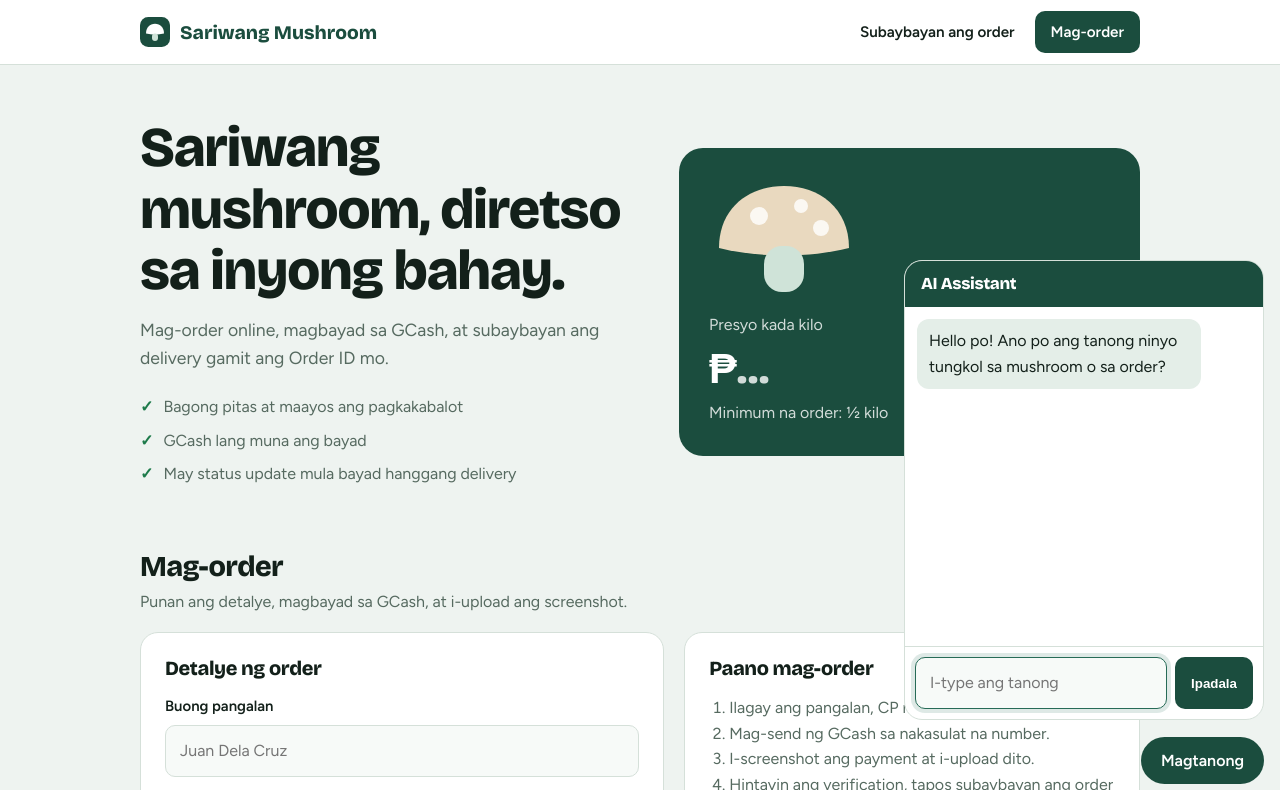
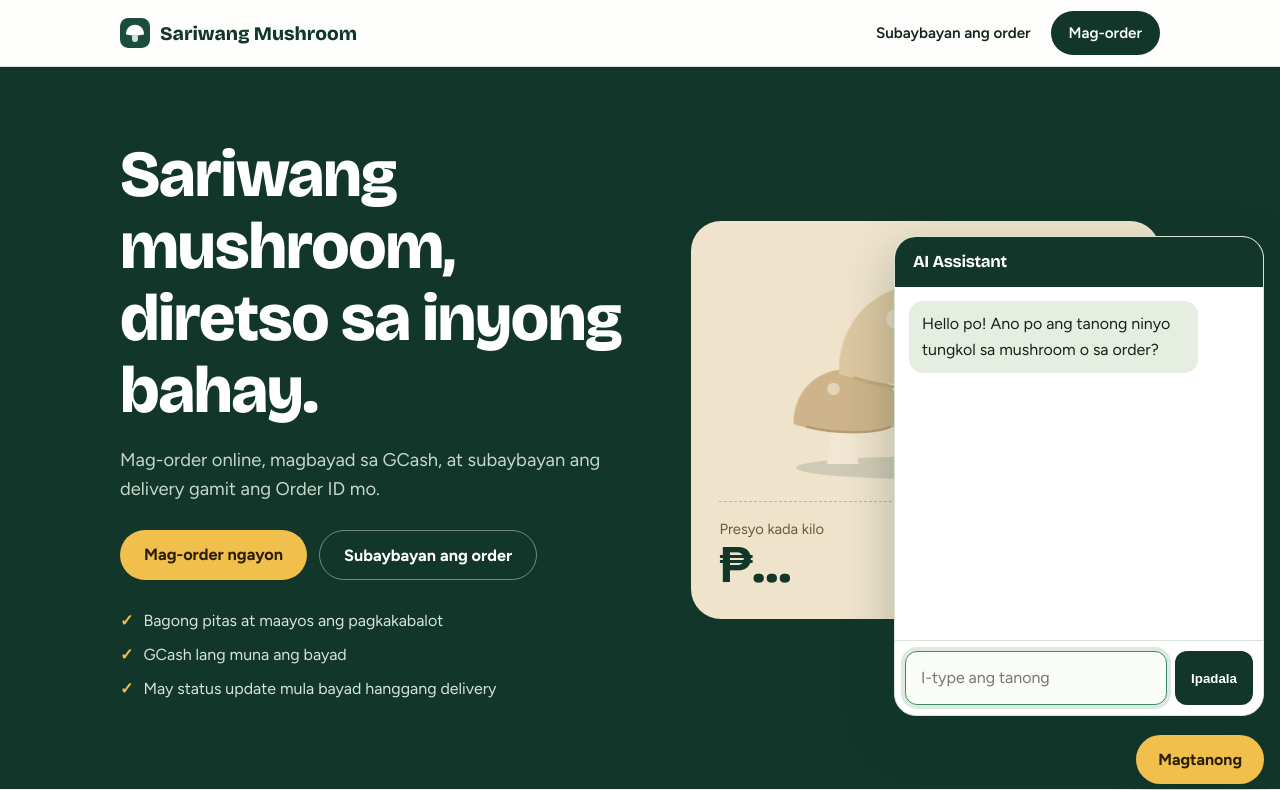
Before and after one commit to joelazana68-netizen/githubxapp, a plain HTML site: page index.html in a window 1280 px wide. Both pictures are taken after a click on the button "Magtanong". Shown: the top 790 px of the page. Drawn offline with nearby package versions, Linux system fonts and the light colour scheme; no server answers.

Commit message:
index.html

```diff
--- a/index.html
+++ b/index.html
@@ -3,89 +3,110 @@
 <head>
 <meta charset="utf-8">
 <meta name="viewport" content="width=device-width, initial-scale=1">
+<meta name="theme-color" content="#12372a">
 <title>Sariwang Mushroom | Order at Subaybayan</title>
 <link rel="preconnect" href="https://fonts.googleapis.com">
 <link rel="preconnect" href="https://fonts.gstatic.com" crossorigin>
-<link href="https://fonts.googleapis.com/css2?family=Bricolage+Grotesque:wght@600;800&family=Figtree:wght@400;600&display=swap" rel="stylesheet">
+<link href="https://fonts.googleapis.com/css2?family=Bricolage+Grotesque:wght@600;700;800&family=Figtree:wght@400;500;600;700&display=swap" rel="stylesheet">
 <style>
-:root{--bg:#eef3f0;--card:#fff;--ink:#13201a;--mute:#566a60;--line:#d5e0d9;--g:#1b4d3e;--g2:#276b57;--gc:#0a6cf0;--soft:#e4eee8;--err:#b3261e;--ok:#1d7a4a}
+:root{--bg:#f2f5ee;--card:#fff;--ink:#14231c;--mute:#55675d;--line:#dbe3d6;--g:#12372a;--g2:#1f5a43;--moss:#3c8a62;--gold:#f0bf4c;--gold2:#e4ac2c;--tan:#efe3cc;--gc:#0a6cf0;--soft:#e6eee2;--err:#b3261e;--ok:#1d7a4a}
 *{box-sizing:border-box}
+html{scroll-behavior:smooth;scroll-padding-top:76px}
 body{margin:0;background:var(--bg);color:var(--ink);font:400 16px/1.6 Figtree,system-ui,sans-serif}
 h1,h2,h3{font-family:"Bricolage Grotesque",system-ui,sans-serif;margin:0;letter-spacing:-.02em;line-height:1.1}
-.w{max-width:1040px;margin:0 auto;padding:0 20px}
-header{background:var(--card);border-bottom:1px solid var(--line);position:sticky;top:0;z-index:5}
-header .w{display:flex;align-items:center;gap:20px;height:64px}
+.w{max-width:1080px;margin:0 auto;padding:0 20px}
+header{background:rgba(255,255,255,.88);backdrop-filter:blur(10px);-webkit-backdrop-filter:blur(10px);border-bottom:1px solid var(--line);position:sticky;top:0;z-index:30}
+header .w{display:flex;align-items:center;gap:20px;height:66px}
 .brand{font:800 1.2rem "Bricolage Grotesque",sans-serif;color:var(--g);margin-right:auto;display:flex;gap:10px;align-items:center}
 header a{color:var(--ink);text-decoration:none;font-weight:600;font-size:.95rem}
-header a.btn{background:var(--g);color:#fff;padding:9px 16px;border-radius:10px}
-.hero{display:grid;gap:32px;padding:52px 0 36px;align-items:center}
-@media(min-width:860px){.hero{grid-template-columns:1.1fr 1fr}}
-h1{font-size:clamp(2.2rem,5.5vw,3.5rem);font-weight:800}
-.lead{color:var(--mute);font-size:1.1rem;max-width:44ch;margin:14px 0 22px}
-.facts{display:grid;gap:8px;padding:0;margin:0;list-style:none;color:var(--mute)}
-.facts li:before{content:"✓";color:var(--ok);font-weight:700;margin-right:10px}
-.prod{background:var(--g);color:#fff;border-radius:24px;padding:30px;display:grid;gap:6px}
-.prod svg{width:150px;height:auto;margin-bottom:8px}
-.prod b{font:800 2.6rem "Bricolage Grotesque",sans-serif}
-.prod span{opacity:.8}
-section{padding:28px 0}
-.sec{margin-bottom:18px}.sec h2{font-size:1.8rem}.sec p{margin:6px 0 0;color:var(--mute)}
-.grid{display:grid;gap:20px}
+header a.btn{background:var(--g);color:#fff;padding:10px 18px;border-radius:999px}
+header a.btn:hover{background:var(--g2)}
+header a,.brand{white-space:nowrap}
+@media(max-width:520px){header .w{gap:12px}header a:not(.btn){display:none}.brand{font-size:1.1rem}}
+.herob{background:var(--g);color:#f4f1e8}
+.hero{display:grid;gap:36px;padding:56px 20px 72px;align-items:center}
+@media(min-width:860px){.hero{grid-template-columns:1.1fr 1fr;gap:56px;padding-top:72px;padding-bottom:88px}}
+h1{font-size:clamp(2.4rem,6vw,4.1rem);font-weight:800;color:#fff}
+.lead{color:#c6d6cb;font-size:1.15rem;max-width:44ch;margin:18px 0 26px}
+.cta{display:flex;flex-wrap:wrap;gap:12px;margin-bottom:28px}
+.cta a{text-decoration:none;font:700 1.02rem Figtree,sans-serif;padding:14px 24px;border-radius:999px}
+.cta .p{background:var(--gold);color:#2a1f00}.cta .p:hover{background:var(--gold2)}
+.cta .s{border:1.5px solid rgba(255,255,255,.4);color:#fff}.cta .s:hover{background:rgba(255,255,255,.1)}
+.facts{display:grid;gap:8px;padding:0;margin:0;list-style:none;color:#d7e3da}
+.facts li:before{content:"✓";color:var(--gold);font-weight:700;margin-right:10px}
+.prod{background:var(--tan);color:var(--ink);border-radius:30px;padding:28px;display:grid;gap:8px}
+.prod svg{width:100%;max-width:300px;height:auto;margin:0 auto}
+.prod svg .m{transform-box:fill-box;transform-origin:50% 100%;animation:sprout .9s cubic-bezier(.2,.8,.2,1) both}
+.prod svg .m2{animation-delay:.12s}.prod svg .m3{animation-delay:.24s}
+@keyframes sprout{from{transform:scale(.55) translateY(14px);opacity:0}to{transform:none;opacity:1}}
+.pr{display:flex;justify-content:space-between;align-items:flex-end;gap:12px;border-top:1.5px dashed #c9b48a;padding-top:16px;margin-top:6px}
+.pr .lbl{display:block;color:#6a5b3c;font-size:.92rem}
+.pr b{font:800 3.1rem/1 "Bricolage Grotesque",sans-serif;color:var(--g)}
+.pr .min{color:#6a5b3c;font-size:.92rem;text-align:right;max-width:14ch}
+section{padding:36px 0}
+.sec{margin-bottom:22px}.sec h2{font-size:clamp(1.7rem,3.6vw,2.3rem)}.sec p{margin:8px 0 0;color:var(--mute);max-width:60ch}
+.grid{display:grid;gap:22px}
 @media(min-width:860px){.grid{grid-template-columns:1.15fr 1fr;align-items:start}}
-.card{background:var(--card);border:1px solid var(--line);border-radius:18px;padding:24px}
-.card h3{font-size:1.25rem;margin-bottom:16px}
+.card{background:var(--card);border:1px solid var(--line);border-radius:22px;padding:26px}
+.card h3{font-size:1.3rem;margin-bottom:18px}
 .f{margin-bottom:16px}
 label{display:block;font-weight:600;font-size:.93rem;margin-bottom:6px}
-input,textarea{width:100%;font:inherit;color:var(--ink);background:#f7faf8;border:1.5px solid var(--line);border-radius:10px;padding:12px 14px}
-textarea{min-height:84px;resize:vertical}
-input:focus,textarea:focus{outline:none;border-color:var(--g2);box-shadow:0 0 0 4px rgba(39,107,87,.15)}
+input,textarea{width:100%;font:inherit;color:var(--ink);background:#fafcf8;border:1.5px solid var(--line);border-radius:12px;padding:13px 15px;transition:border-color .15s,box-shadow .15s}
+textarea{min-height:88px;resize:vertical}
+input:focus,textarea:focus,select:focus{outline:none;border-color:var(--moss);box-shadow:0 0 0 4px rgba(60,138,98,.18)}
 .step{display:flex;gap:8px;align-items:center}
-.step button{width:46px;height:46px;border:1.5px solid var(--line);background:#fff;border-radius:10px;font-size:1.4rem;cursor:pointer;color:var(--g)}
-.step input{text-align:center;font-weight:600;max-width:110px}
+.step button{width:48px;height:48px;border:1.5px solid var(--line);background:#fff;border-radius:12px;font-size:1.5rem;cursor:pointer;color:var(--g)}
+.step button:hover{background:var(--soft)}
+.step input{text-align:center;font-weight:700;max-width:110px}
 .pay{border-color:#bcd6fb;background:#f4f8ff}
-.qr{display:block;width:210px;max-width:100%;height:auto;margin:12px 0;border:1px solid #bcd6fb;border-radius:12px;background:#fff}
-.pay .no{font:800 1.7rem "Bricolage Grotesque",sans-serif;color:var(--gc);margin:2px 0}
-.tot{display:flex;justify-content:space-between;align-items:baseline;border-top:1px dashed var(--line);margin-top:14px;padding-top:14px}
-.tot b{font:800 1.9rem "Bricolage Grotesque",sans-serif;color:var(--g)}
+.qr{display:block;width:220px;max-width:100%;height:auto;margin:12px 0;border:1px solid #bcd6fb;border-radius:14px;background:#fff}
+.pay .no{font:800 1.8rem "Bricolage Grotesque",sans-serif;color:var(--gc);margin:2px 0}
+.tot{display:flex;justify-content:space-between;align-items:baseline;border-top:1.5px dashed #b9d0f0;margin-top:14px;padding-top:14px}
+.tot b{font:800 2.1rem "Bricolage Grotesque",sans-serif;color:var(--g)}
 .drop{display:block;border:2px dashed #9cc0f5;border-radius:12px;padding:16px;text-align:center;color:var(--gc);font-weight:600;cursor:pointer;background:#fff}
 .drop img{max-width:100%;max-height:200px;border-radius:8px;display:none;margin:10px auto 0}
 .hint{font-size:.88rem;color:var(--mute);margin:10px 0 0}.hint a{color:var(--gc)}
-.review{background:#eaf6ef;border:1px solid #b9dcc6;border-radius:12px;padding:16px;text-align:left;margin:14px 0}.review p{margin:6px 0 0}
-.go{width:100%;border:0;background:var(--g);color:#fff;font:800 1.1rem "Bricolage Grotesque",sans-serif;padding:15px;border-radius:12px;cursor:pointer}
+.review{background:#e9f5ed;border:1px solid #b9dcc6;border-radius:14px;padding:16px;text-align:left;margin:14px 0}.review p{margin:6px 0 0}
+.go{width:100%;border:0;background:var(--g);color:#fff;font:800 1.1rem "Bricolage Grotesque",sans-serif;padding:16px;border-radius:14px;cursor:pointer;transition:background .15s}
 .go:hover{background:var(--g2)}.go:disabled{opacity:.6;cursor:wait}
 button:focus-visible,a:focus-visible{outline:3px solid var(--gc);outline-offset:2px}
-.again{background:#fff;color:var(--g);border:1.5px solid var(--g);font:600 .95rem Figtree,sans-serif;padding:11px 20px;border-radius:10px;cursor:pointer}
+.again{background:#fff;color:var(--g);border:1.5px solid var(--g);font:600 .95rem Figtree,sans-serif;padding:11px 20px;border-radius:999px;cursor:pointer}
 .err{color:var(--err);font-weight:600;min-height:1.4em;margin:0 0 10px}
-.done{display:none;text-align:center}.done .id{font:800 2rem "Bricolage Grotesque",sans-serif;color:var(--g);background:var(--soft);display:inline-block;padding:6px 18px;border-radius:12px;margin:10px 0}
+.done{display:none;text-align:center}.done .id{font:800 2rem "Bricolage Grotesque",sans-serif;color:var(--g);background:var(--soft);display:inline-block;padding:6px 20px;border-radius:14px;margin:10px 0}
 .show-done form,.show-done .payc{display:none}.show-done .done{display:block}
-.tl{list-style:none;padding:0;margin:20px 0 0;display:grid;gap:0}
-.tl li{position:relative;padding:0 0 22px 36px;color:var(--mute)}
-.tl li:before{content:"";position:absolute;left:0;top:3px;width:20px;height:20px;border-radius:50%;background:#fff;border:2px solid var(--line)}
-.tl li:after{content:"";position:absolute;left:9px;top:25px;bottom:0;width:2px;background:var(--line)}
+.how{list-style:none;margin:0;padding:0;display:grid;gap:16px;counter-reset:s;color:var(--mute)}
+.how li{counter-increment:s;position:relative;padding-left:46px;min-height:32px}
+.how li:before{content:counter(s);position:absolute;left:0;top:-1px;width:32px;height:32px;border-radius:50%;background:var(--g);color:var(--gold);font:800 1rem "Bricolage Grotesque",sans-serif;display:grid;place-items:center}
+.tl{list-style:none;padding:0;margin:22px 0 0;display:grid;gap:0}
+.tl li{position:relative;padding:0 0 24px 38px;color:var(--mute)}
+.tl li:before{content:"";position:absolute;left:0;top:3px;width:22px;height:22px;border-radius:50%;background:#fff;border:2px solid var(--line)}
+.tl li:after{content:"";position:absolute;left:10px;top:27px;bottom:0;width:2px;background:var(--line)}
 .tl li:last-child:after{display:none}
 .tl li.on{color:var(--ink);font-weight:600}.tl li.on:before{background:var(--ok);border-color:var(--ok)}
 .tl li.on:after{background:var(--ok)}
-.tl li.now:before{box-shadow:0 0 0 5px rgba(29,122,74,.2)}
+.tl li.now:before{box-shadow:0 0 0 6px rgba(29,122,74,.2)}
 .trow{display:grid;gap:12px}@media(min-width:640px){.trow{grid-template-columns:1fr 1fr auto;align-items:end}}
-.trow .go{width:auto;padding:13px 22px}
-.meta{background:var(--soft);border-radius:12px;padding:12px 16px;margin-top:16px}
-footer{padding:36px 0 90px;color:var(--mute);font-size:.9rem;text-align:center}
-.chatbtn{position:fixed;right:16px;bottom:16px;z-index:20;border:0;background:var(--g);color:#fff;font:600 1rem Figtree,sans-serif;padding:14px 20px;border-radius:30px;cursor:pointer}
-.chat{position:fixed;right:16px;bottom:80px;z-index:20;width:min(360px,calc(100% - 32px));height:min(460px,calc(100vh - 100px));background:var(--card);border:1px solid var(--line);border-radius:18px;display:flex;flex-direction:column;overflow:hidden}
-.chat[hidden]{display:none}.chat h3{background:var(--g);color:#fff;padding:14px 16px;font-size:1.05rem}
-.msgs{flex:1;overflow-y:auto;padding:12px;display:flex;flex-direction:column;gap:8px}
-.msgs p{margin:0;padding:9px 12px;border-radius:12px;background:var(--soft);align-self:flex-start;max-width:85%;white-space:pre-wrap;overflow-wrap:anywhere}
+.trow .go{width:auto;padding:14px 26px}
+.meta{background:var(--soft);border-radius:14px;padding:14px 18px;margin-top:16px}
+footer{background:var(--g);color:#c6d6cb;padding:44px 20px 110px;font-size:.95rem;text-align:center}
+footer b{display:block;font:800 1.3rem "Bricolage Grotesque",sans-serif;color:#fff;margin-bottom:6px}
+.chatbtn{position:fixed;right:16px;bottom:16px;z-index:40;border:0;background:var(--gold);color:#2a1f00;font:700 1rem Figtree,sans-serif;padding:15px 22px;border-radius:999px;cursor:pointer;box-shadow:0 10px 28px rgba(18,55,42,.3)}
+.chatbtn:hover{background:var(--gold2)}
+.chat{position:fixed;right:16px;bottom:84px;z-index:40;width:min(370px,calc(100% - 32px));height:min(480px,calc(100vh - 110px));background:var(--card);border:1px solid var(--line);border-radius:22px;display:flex;flex-direction:column;overflow:hidden;box-shadow:0 18px 50px rgba(18,55,42,.28)}
+.chat[hidden]{display:none}.chat h3{background:var(--g);color:#fff;padding:16px 18px;font-size:1.05rem}
+.msgs{flex:1;overflow-y:auto;padding:14px;display:flex;flex-direction:column;gap:8px}
+.msgs p{margin:0;padding:10px 13px;border-radius:14px;background:var(--soft);align-self:flex-start;max-width:85%;white-space:pre-wrap;overflow-wrap:anywhere}
 .msgs p.me{background:var(--g);color:#fff;align-self:flex-end}
-.chat form{display:flex;gap:8px;padding:10px;border-top:1px solid var(--line)}.chat form button{border:0;background:var(--g);color:#fff;border-radius:10px;padding:0 16px;font-weight:600;cursor:pointer}
-.cards{display:grid;gap:16px;grid-template-columns:repeat(auto-fill,minmax(240px,1fr));margin-bottom:20px}
-.item{margin:0;background:var(--card);border:1px solid var(--line);border-radius:14px;overflow:hidden}
+.chat form{display:flex;gap:8px;padding:10px;border-top:1px solid var(--line)}.chat form button{border:0;background:var(--g);color:#fff;border-radius:12px;padding:0 16px;font-weight:600;cursor:pointer}
+.cards{display:grid;gap:18px;grid-template-columns:repeat(auto-fill,minmax(240px,1fr));margin-bottom:22px}
+.item{margin:0;background:var(--card);border:1px solid var(--line);border-radius:18px;overflow:hidden}
 .item img,.item video,.item iframe{display:block;width:100%;aspect-ratio:4/3;object-fit:cover;border:0}
-.item figcaption{padding:10px 14px;overflow-wrap:anywhere}.stars{color:#c77f00;font-size:1.1rem}
-select{width:100%;font:inherit;padding:12px;border:1.5px solid var(--line);border-radius:10px;background:#f7faf8;color:var(--ink)}
+.item figcaption{padding:12px 16px;overflow-wrap:anywhere}.stars{color:#c77f00;font-size:1.1rem}
+select{width:100%;font:inherit;padding:13px;border:1.5px solid var(--line);border-radius:12px;background:#fafcf8;color:var(--ink)}
 .chk{display:flex;gap:10px;align-items:flex-start;font-weight:400}.chk input{width:auto;margin-top:5px}
-.vid{width:100%;aspect-ratio:16/9;border-radius:14px;overflow:hidden;background:#000;margin-bottom:8px}.vid iframe{width:100%;height:100%;border:0;display:block}
+.vid{width:100%;aspect-ratio:16/9;border-radius:18px;overflow:hidden;background:#000;margin-bottom:8px}.vid iframe{width:100%;height:100%;border:0;display:block}
 .vid.vert{aspect-ratio:9/16;width:100%;max-width:min(100%,calc(80vh * 9 / 16));margin:0 auto 12px}
-@media(prefers-reduced-motion:reduce){*{transition:none!important;animation:none!important}}
+@media(prefers-reduced-motion:reduce){*{transition:none!important;animation:none!important;scroll-behavior:auto!important}}
 </style>
 </head>
 <body>
@@ -100,19 +121,26 @@ select{width:100%;font:inherit;padding:12px;border:1.5px solid var(--line);borde
   <a href="#track">Subaybayan ang order</a><a class="btn" href="#order">Mag-order</a>
 </div></header>
 
-<main class="w">
-  <div class="hero">
+<div class="herob"><div class="w hero">
     <div>
       <h1>Sariwang mushroom, diretso sa inyong bahay.</h1>
       <p class="lead">Mag-order online, magbayad sa GCash, at subaybayan ang delivery gamit ang Order ID mo.</p>
+      <div class="cta"><a class="p" href="#order">Mag-order ngayon</a><a class="s" href="#track">Subaybayan ang order</a></div>
       <ul class="facts"><li>Bagong pitas at maayos ang pagkakabalot</li><li>GCash lang muna ang bayad</li><li>May status update mula bayad hanggang delivery</li></ul>
     </div>
     <div class="prod">
       <div class="vid" id="heroVid" hidden></div>
-      <svg id="heroSvg" viewBox="0 0 150 120" aria-hidden="true"><path d="M10 70C10 30 40 8 75 8s65 22 65 62c-40 10-90 10-130 0z" fill="#e9d9bf"/><circle cx="50" cy="38" r="9" fill="#fff" opacity=".8"/><circle cx="92" cy="28" r="7" fill="#fff" opacity=".8"/><circle cx="112" cy="50" r="8" fill="#fff" opacity=".8"/><rect x="55" y="68" width="40" height="46" rx="18" fill="#cfe3d8"/></svg>
-      <span>Presyo kada kilo</span><b>₱<span id="price">…</span></b><span>Minimum na order: ½ kilo</span>
+      <svg id="heroSvg" viewBox="0 0 240 190" aria-hidden="true">
+        <ellipse cx="120" cy="175" rx="104" ry="9" fill="#12372a" opacity=".14"/>
+        <g class="m m2"><path d="M45 148c0-12 3-24 5-38h18c-1 14 0 26 2 38z" fill="#f1e7d2" transform="translate(-4 24)"/><path d="M14 140C14 112 34 96 58 96s44 16 44 44c-22 8-66 8-88 0z" fill="#cdb48a"/><path d="M24 142c22 6 56 6 68 0" stroke="#b79d70" stroke-width="2" fill="none"/><circle cx="46" cy="112" r="5" fill="#efe3cc" opacity=".7"/></g>
+        <g class="m m3"><path d="M168 136c0 14-1 24-2 36h24c-1-12-2-22-2-36z" fill="#f1e7d2"/><path d="M138 130C138 104 156 90 178 90s42 14 42 40c-20 8-62 8-82 0z" fill="#d6bf96"/><path d="M148 132c20 6 52 6 62 0" stroke="#bda57a" stroke-width="2" fill="none"/><circle cx="170" cy="105" r="5" fill="#efe3cc" opacity=".7"/></g>
+        <g class="m m1"><path d="M104 108C104 134 100 156 98 172h44c-2-16-6-38-6-64z" fill="#f7f0e1"/><path d="M50 100C50 55 82 28 120 28s70 27 70 72c-40 12-100 12-140 0z" fill="#dcc7a0"/><path d="M62 103c38 12 78 12 116 0" stroke="#c2a97b" stroke-width="2.5" fill="none"/><circle cx="96" cy="56" r="8" fill="#efe3cc" opacity=".75"/><circle cx="140" cy="48" r="6" fill="#efe3cc" opacity=".75"/><circle cx="162" cy="74" r="7" fill="#efe3cc" opacity=".75"/></g>
+      </svg>
+      <div class="pr"><div><span class="lbl">Presyo kada kilo</span><b>₱<span id="price">…</span></b></div><span class="min">Minimum na order: ½ kilo</span></div>
     </div>
-  </div>
+  </div></div>
+
+<main class="w">
 
   <section id="order">
     <div class="sec"><h2>Mag-order</h2><p>Punan ang detalye, magbayad sa GCash, at i-upload ang screenshot.</p></div>
@@ -155,7 +183,7 @@ select{width:100%;font:inherit;padding:12px;border:1.5px solid var(--line);borde
       </div>
       <div class="card">
         <h3>Paano mag-order</h3>
-        <ol style="margin:0;padding-left:20px;color:var(--mute)"><li>Ilagay ang pangalan, CP number, address at kilo.</li><li>Mag-send ng GCash sa nakasulat na number.</li><li>I-screenshot ang payment at i-upload dito.</li><li>Hintayin ang verification, tapos subaybayan ang order mo.</li></ol>
+        <ol class="how"><li>Ilagay ang pangalan, CP number, address at kilo.</li><li>Mag-send ng GCash sa nakasulat na number.</li><li>I-screenshot ang payment at i-upload dito.</li><li>Hintayin ang verification, tapos subaybayan ang order mo.</li></ol>
       </div>
     </div>
   </section>
@@ -199,7 +227,7 @@ select{width:100%;font:inherit;padding:12px;border:1.5px solid var(--line);borde
   </form>
 </section>
 </div>
-<footer>Mga tanong? I-message kami. Salamat sa pagsuporta sa lokal na mushroom.</footer>
+<footer><b>Sariwang Mushroom</b>Mga tanong? I-message kami. Salamat sa pagsuporta sa lokal na mushroom.</footer>
 
 <script>
 const API_URL = 'https://script.google.com/macros/s/AKfycbyUU-CpU_dtc1MlGfsUJj2Od5_SQDvsltWUs8PmnasE8I3epGOmktpjapzty87q-_nFRw/exec';   // galing sa Apps Script > Deploy > Web app
```
